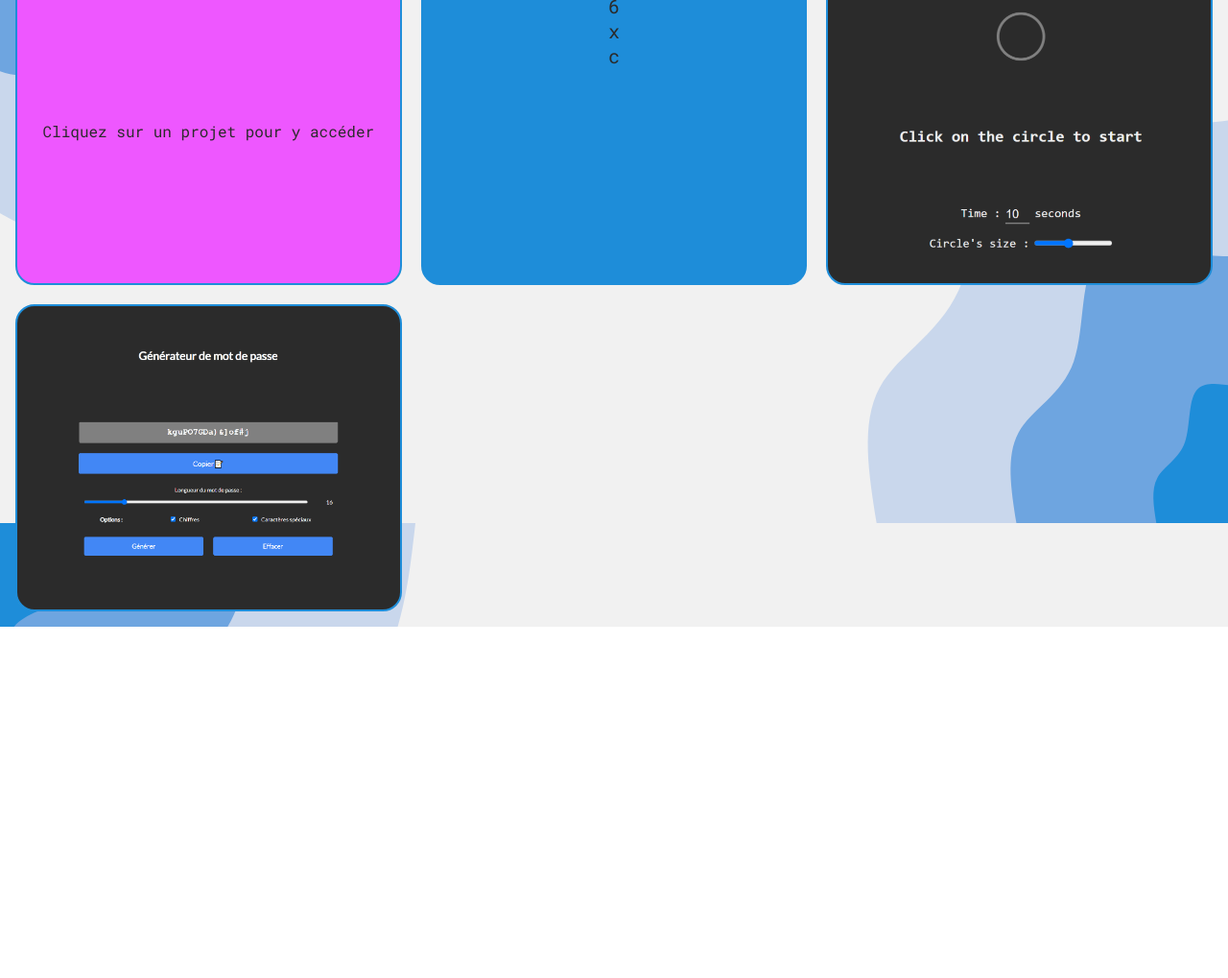
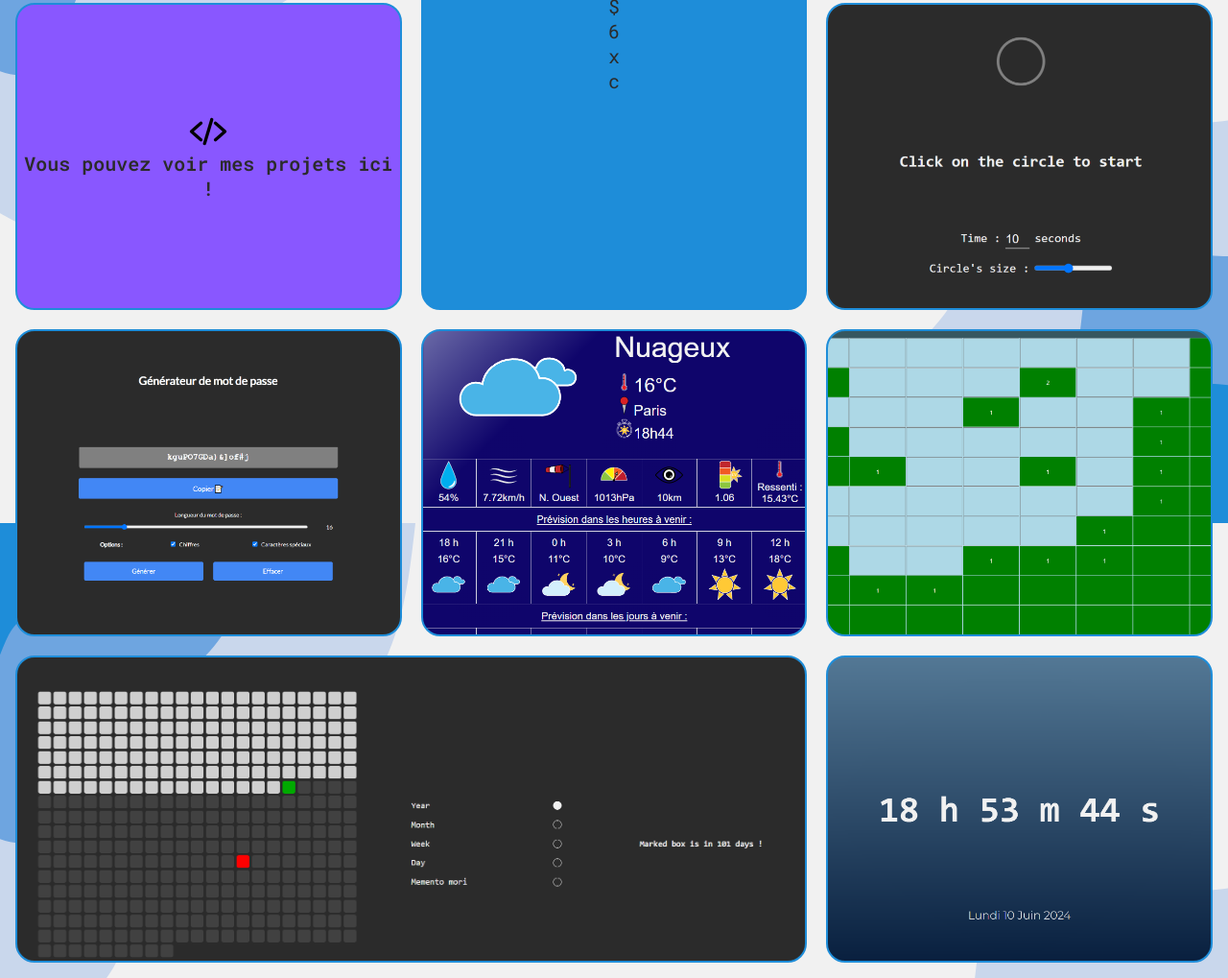
Before and after one commit to XP48/portfolio, a plain HTML site: page index.html in a window 1280 px wide. Shown: the part 1055-2074 px from the top of the page at 96% size. Before the commit the page ends 1708 px from the top, so only its background shows below. Drawn offline with Linux system fonts and the light colour scheme.

Commit message:
ajout des projets

```diff
--- a/css/style.css
+++ b/css/style.css
@@ -102,6 +102,7 @@ body {
     flex-direction: column;
 }
 
+
 .link:hover {
     cursor: pointer;
     background-color: transparent;
@@ -151,7 +152,7 @@ body {
 }
 .presentation {
     font-size: 20px;
-    background-color: #9bd7ff;
+    background-color: #8957ff;
 }
 
 .generate {
@@ -162,19 +163,33 @@ body {
 }
 
 .desc {
-    background-color: #ee57ff;
+    background-color: #9bd7ff;
+}
+
+.proj {
+    background-size: cover;
+    background-position: center;
 }
 
 .aim {
     background-image: url('../src/img/aim.png');
-    background-size: cover;
-    background-position: center;
 }
 
 .pwd {
     background-image: url('../src/img/pwd.png');
-    background-size: cover;
-    background-position: center;
+}
+.hm {
+    background-image: url('../src/img/HowMuch.png');
+    grid-column: span 2;
+}
+.meteo {
+    background-image: url('../src/img/meteo.png');
+}
+.demineur {
+    background-image: url('../src/img/MinesWeeper.png');
+}
+.time {
+    background-image: url('../src/img/time.png');
 }
 
 
@@ -294,9 +309,15 @@ header nav a:active {
     .github {
         grid-column: span 1;
     }
+    .hm {
+        grid-column: span 1;
+    }
 }
 @media (min-width: 700px) and (max-width: 971px) {
     .cv {
         grid-column: span 2;
     }
+    .demineur {
+        grid-column: span 2;
+    }
 }
--- a/index.html
+++ b/index.html
@@ -29,7 +29,7 @@
                 </div>
              </nav>
          </header>
-         <h3 class="description roboto-mono-s reveal-2">Passionné par le code et les nouvelles technologies, j'ai toujours eu le désir de créer et de comprendre le fonctionnement des choses. Vous pouvez retrouver tous mes projets sur mon GitHub en cliquant sur le bouton ci-dessous.</h3>
+         <h3 class="description roboto-mono-s reveal-2">Passionné par le code et les nouvelles technologies, j'ai toujours eu le désir de créer et de comprendre le fonctionnement des choses. Vous pouvez retrouver tous mes projets sur mon GitHub en cliquant sur le bouton ci-dessous.<br><strong>Site en développement !</strong></h3>
      </div>
     <div class="bento reveal">
         <div class="case cv link reveal-1">
@@ -61,18 +61,33 @@
             <span class="roboto-mono-normal">x</span>
             <span class="roboto-mono-normal">c</span>
         </div>
+
+        <div class="case desc link reveal-4-left">
+            <a target="_blank" href="mailto:antoninlancesseur@gmail.com">
+                <img src="./src/img/envelope-regular.svg" alt="icone mail">
+                <p class="roboto-mono-normal">Mon mail : antoninlancesseur@gmail.com</p>
+            </a>
+        </div>
         <div class="case presentation reveal-2-bottom">
             <img src="./src/img/code-slash.svg" alt="logo code">
             <p class="roboto-mono-xl">Vous pouvez voir mes projets ici !</p>
         </div>
-        <div class="case desc reveal-4-left">
-            <p class="roboto-mono-normal">Cliquez sur un projet pour y accéder</p>
+        <div title="AIM" class="case aim link proj reveal-4-right">
+            <a target="_blank" href="https://xp48.github.io/AIM/"></a>
         </div>
-        <div title="AIM" class="case aim link proj reveal-4-right">
-            <a href=""></a>
+        <div title="Password Generator" class="case pwd link proj reveal-2-top">
+            <a target="_blank" href="https://xp48.github.io/Password_generator/"></a>
         </div>
-        <div title="Password Generator" class="case pwd link proj reveal-2">
-            <a href="https://xp48.github.io/Password_generator/"></a>
+        <div title="Meteo" class="case meteo link proj reveal-5-left">
+            <a target="_blank" href="https://xp48.github.io/weather/"></a>
+        </div>
+        <div title="MinesWeeper" class="case demineur proj reveal-2-left">
+        </div>
+        <div title="How Much" class="case hm link proj reveal-3-bottom">
+            <a target="_blank" href="https://xp48.github.io/How-much/"></a>
+        </div>
+        <div title="Time" class="case time link proj reveal-4-top">
+            <a target="_blank" href="https://xp48.github.io/time/"></a>
         </div>
     </div>
 </body>
```
Also changed, not shown: src/img/envelope-regular.svg (added), src/img/meteo.png (added), src/img/time.png (added).
